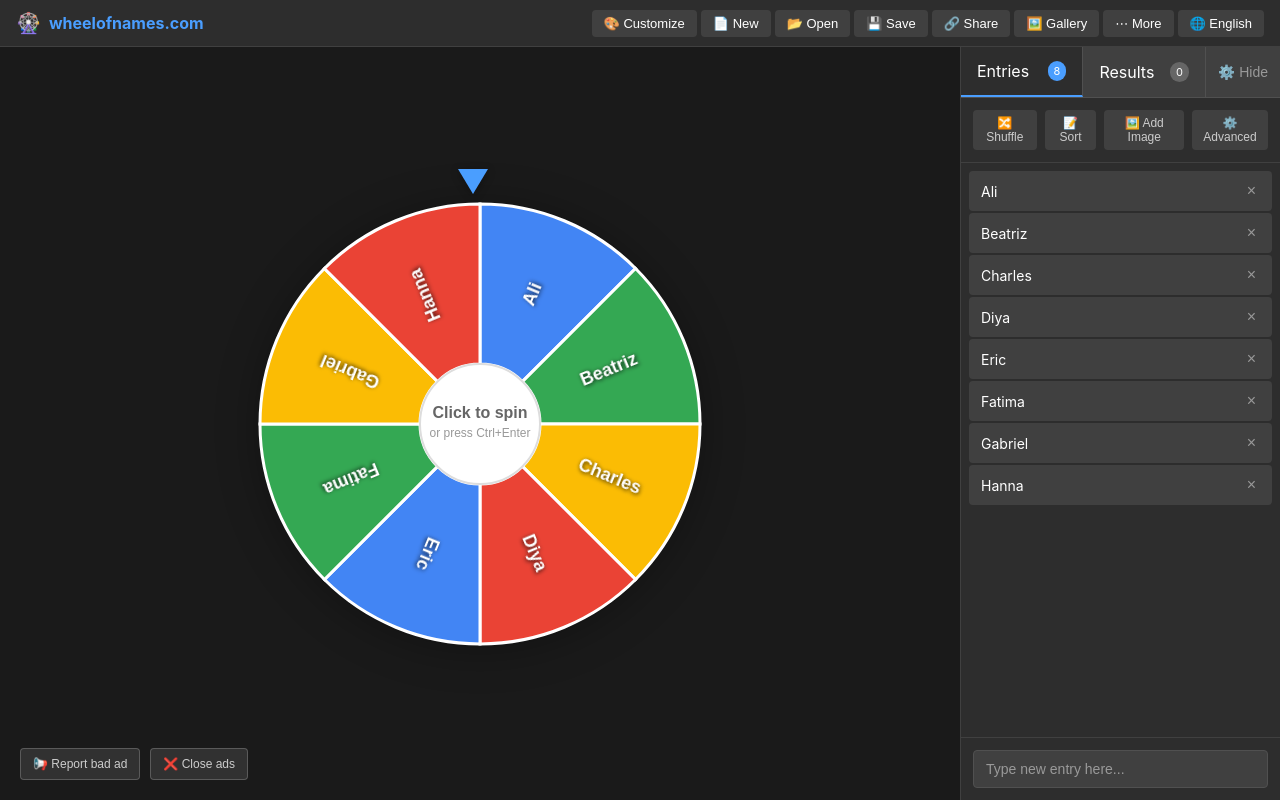
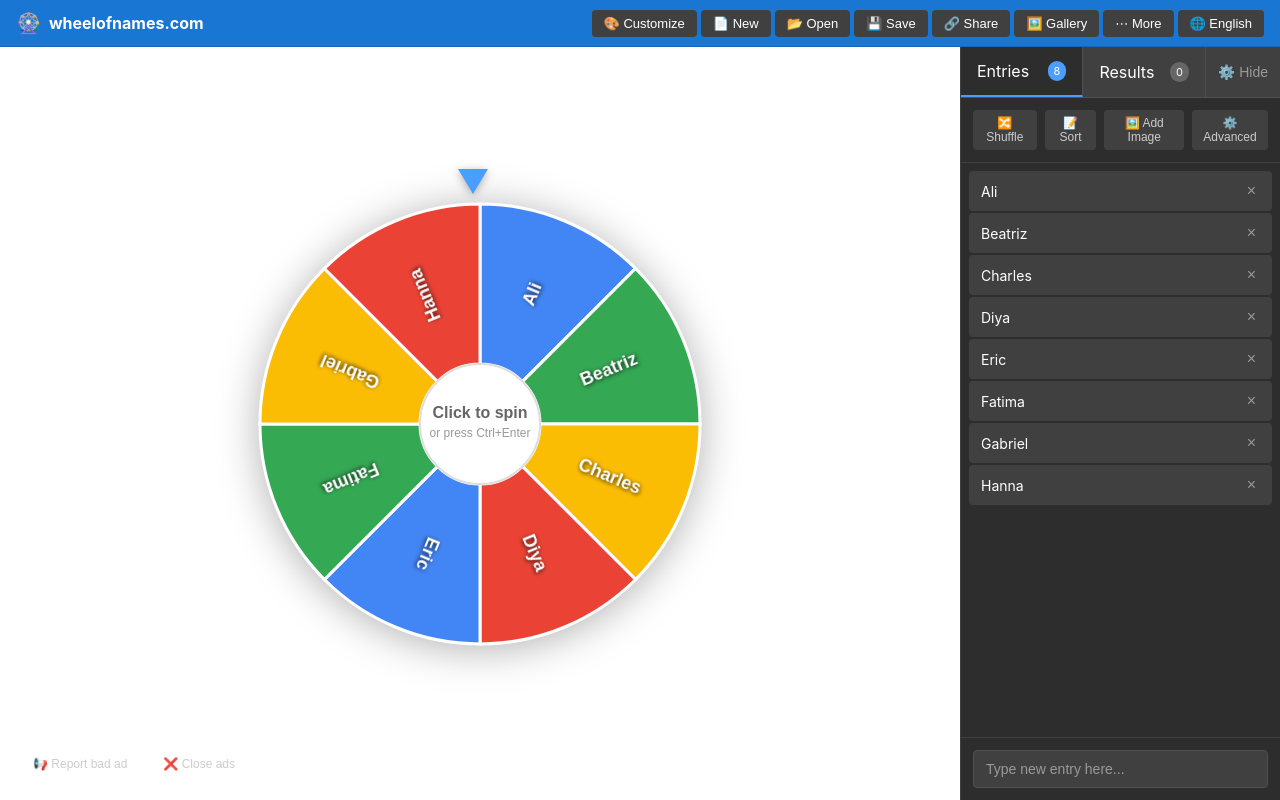
Before and after one commit to Ductu135/WheelOfNames, a React (Vite) app: page / in a window 1280 px wide. Built offline with nearby package versions, Linux system fonts and the light colour scheme.

Commit message:
little change css

```diff
--- a/src/App.css
+++ b/src/App.css
@@ -6,20 +6,21 @@
 
 .app {
   min-height: 100vh;
-  background-color: #1a1a1a;
-  color: white;
+  background-color: #fff;
+  color: #222;
   font-family: -apple-system, BlinkMacSystemFont, 'Segoe UI', Roboto, sans-serif;
   display: flex;
   flex-direction: column;
 }
 
 .app-header {
-  background-color: #2d2d2d;
+  background-color: #1976d2;
+  color: #fff;
   padding: 8px 16px;
   display: flex;
   justify-content: space-between;
   align-items: center;
-  border-bottom: 1px solid #404040;
+  border-bottom: 1px solid #1565c0;
 }
 
 .header-left {
@@ -31,7 +32,7 @@
   display: flex;
   align-items: center;
   gap: 8px;
-  color: #4a9eff;
+  color: #fff;
   font-weight: bold;
 }
 
@@ -66,7 +67,7 @@
 .app-main {
   flex: 1;
   display: flex;
-  background-color: #1a1a1a;
+  background-color: #fff;
 }
 
 .left-panel {
@@ -153,6 +154,7 @@
 }
 
 .tab {
+  color: #fff;
   flex: 1;
   padding: 12px 16px;
   display: flex;
```
